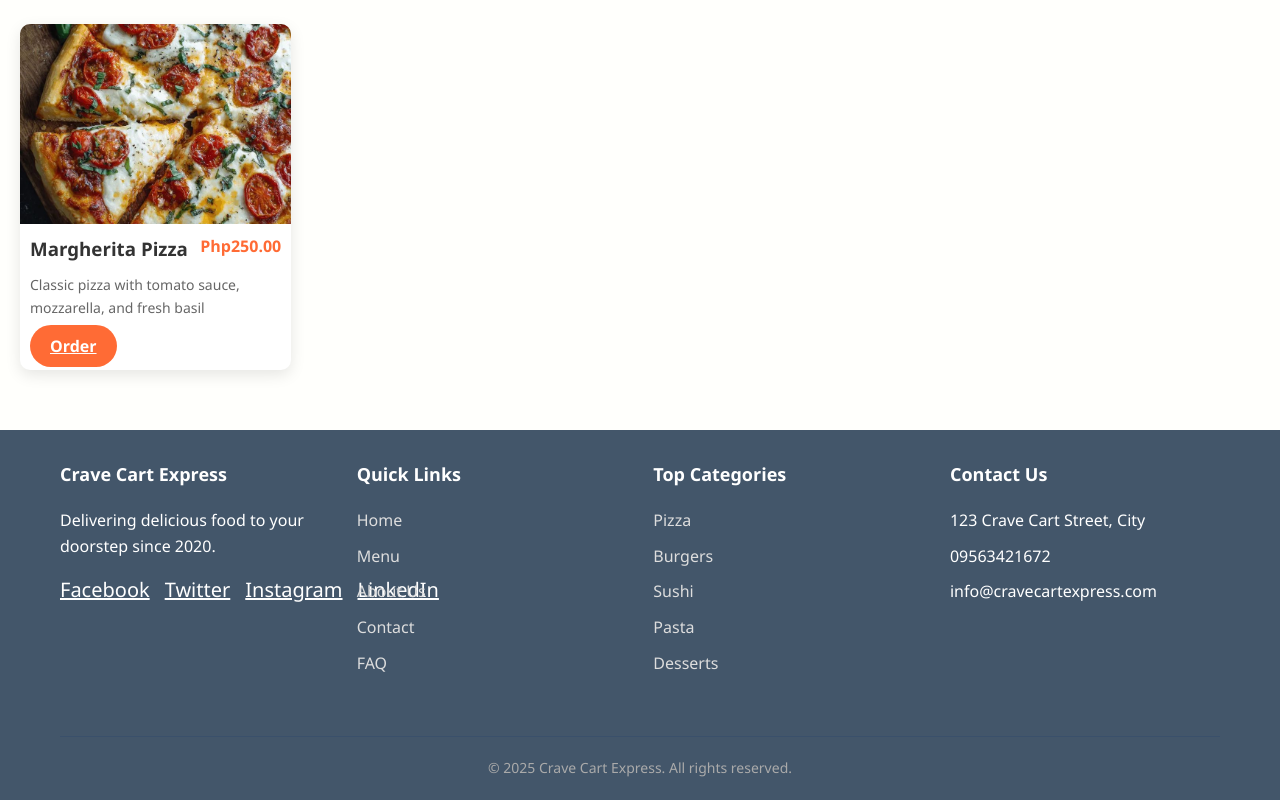
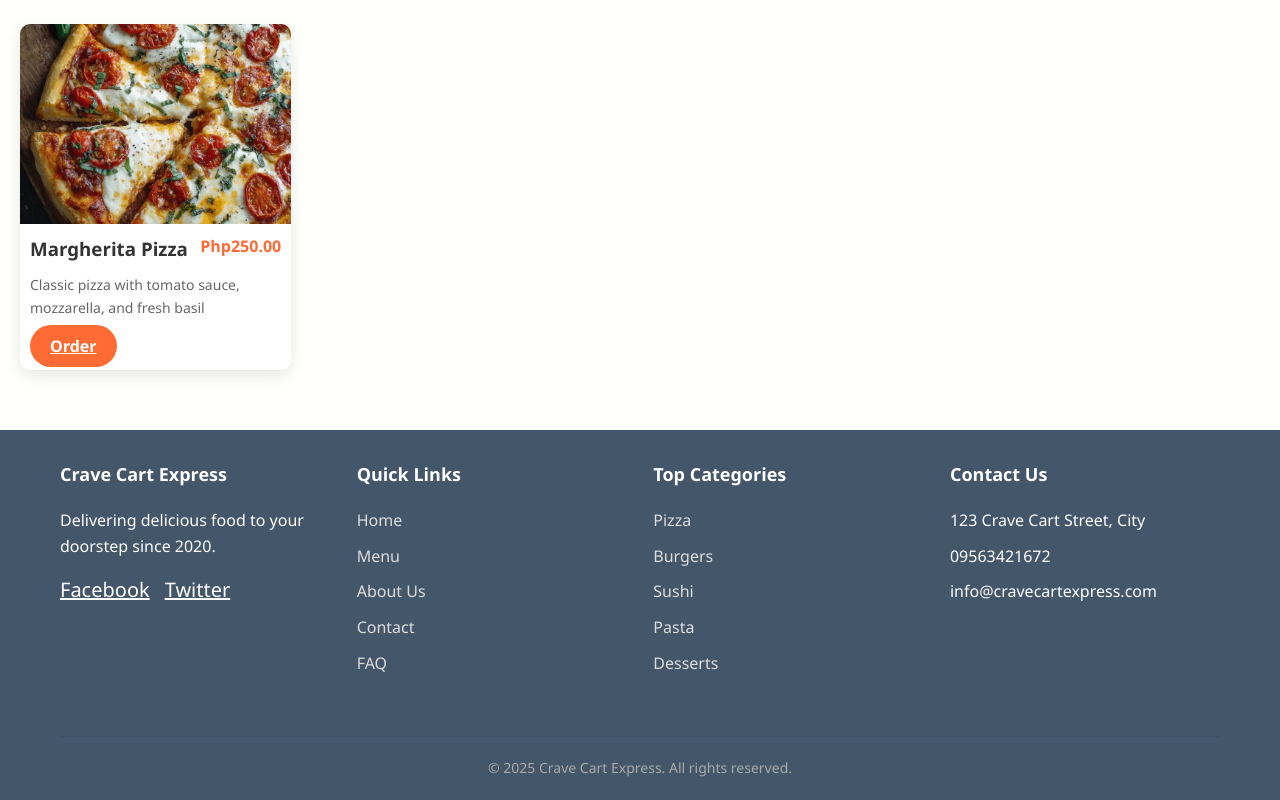
Before and after one commit to sheen-sys/midterm_web, a plain HTML site: page index.html in a window 1280 px wide. Shown: the part 711-1511 px from the top of the page. Drawn offline with Linux system fonts and the light colour scheme.

Commit message:
remove something

```diff
--- a/index.html
+++ b/index.html
@@ -70,8 +70,6 @@
           <div class="social-icons">
             <a href="#">Facebook</a>
             <a href="#">Twitter</a>
-            <a href="#">Instagram</a>
-            <a href="#">LinkedIn</a>
           </div>
         </div>
         <div class="footer-column">
```
